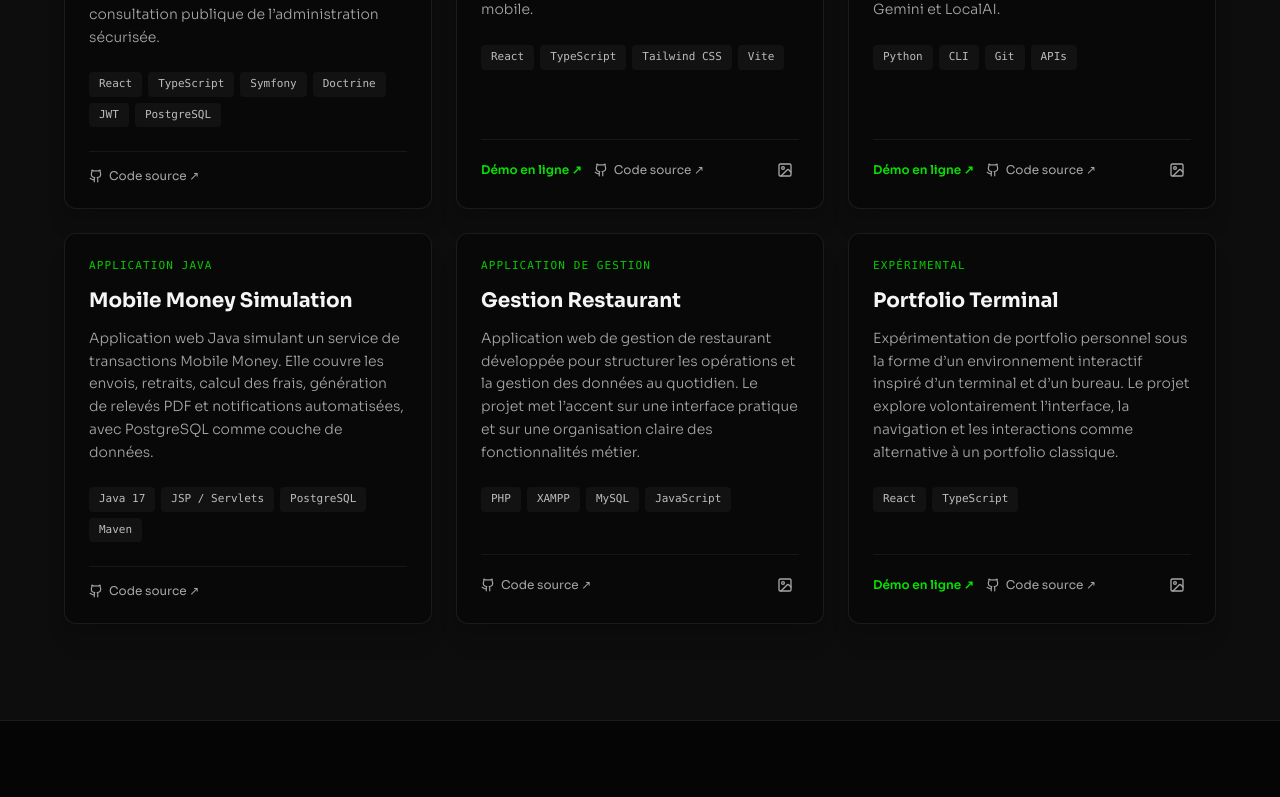
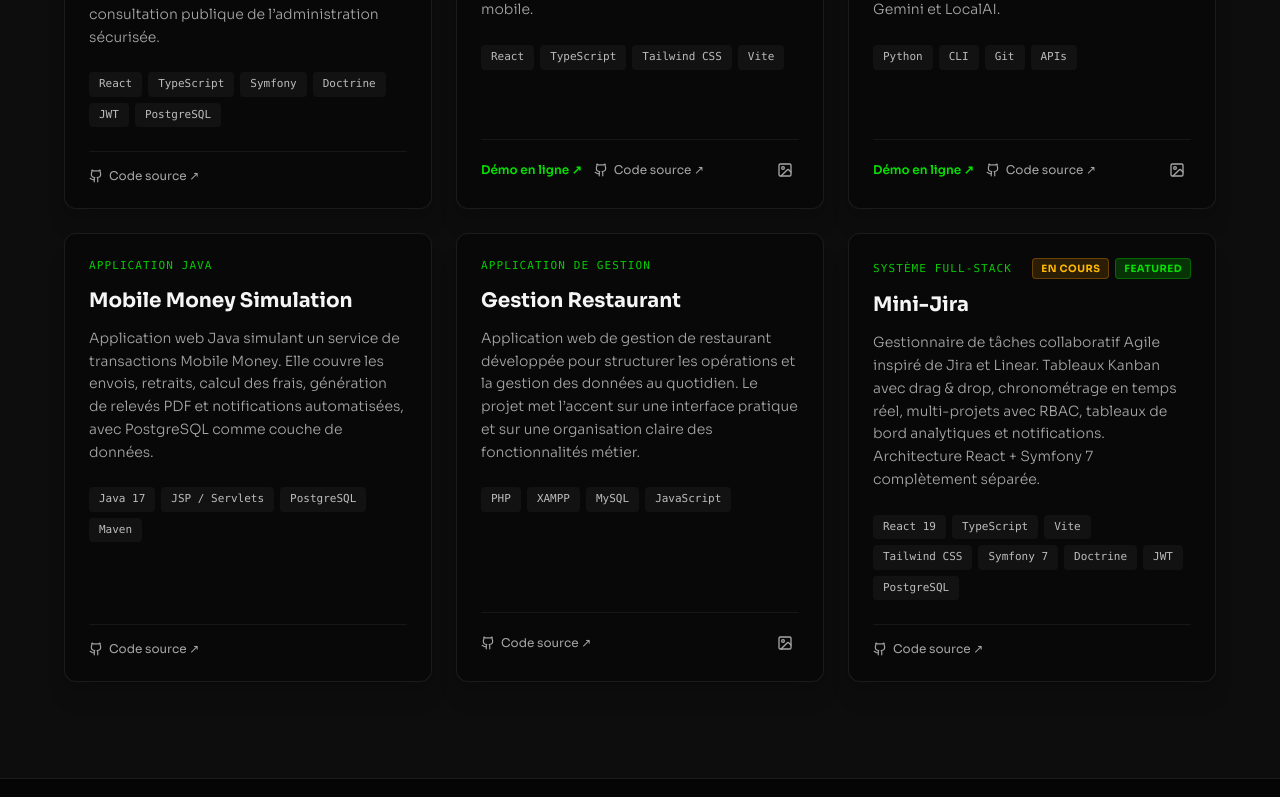
Before and after one commit to roniratsimba/portfolio-v2, a React (Vite) app: page / in a window 1280 px wide. Shown: the part 1644-2441 px from the top of the page. Built offline with nearby package versions, Linux system fonts and the light colour scheme.

Commit message:
Adding project minijira

```diff
--- a/src/components/ProjectsSection.tsx
+++ b/src/components/ProjectsSection.tsx
@@ -49,23 +49,32 @@ export const ProjectsSection: React.FC<ProjectsSectionProps> = ({ lang }) => {
             <StaggerItem key={project.id} className="h-full">
               <article className="group relative flex flex-col justify-between h-full p-6 rounded-xl bg-background/50 hover:bg-background/80 border border-white/[0.08] hover:border-primary/50 transition-all duration-300 shadow-xl hover:-translate-y-1">
                 <div>
-                  {/* Kicker & Featured Badge */}
+
+                  {/* Kicker & Badges */}
                   <div className="flex items-center justify-between gap-2 mb-3">
                     <span className="text-[11px] font-mono tracking-widest uppercase text-primary/90 font-medium">
                       {project.kicker[lang]}
                     </span>
-                    {project.featured && (
-                      <span className="px-2 py-0.5 rounded text-[10px] uppercase font-bold tracking-wider bg-primary/20 text-primary border border-primary/30">
-                        Featured
-                      </span>
-                    )}
+
+                    <div className="flex items-center gap-1.5">
+                      {project.status === "in-progress" && (
+                        <span className="px-2 py-0.5 rounded text-[10px] uppercase font-bold tracking-wider bg-amber-500/15 text-amber-400 border border-amber-500/30">
+                          {lang === "fr" ? "En cours" : "In progress"}
+                        </span>
+                      )}
+
+                      {project.featured && (
+                        <span className="px-2 py-0.5 rounded text-[10px] uppercase font-bold tracking-wider bg-primary/20 text-primary border border-primary/30">
+                          Featured
+                        </span>
+                      )}
+                    </div>
                   </div>
 
                   {/* Project Title */}
                   <h3 className="text-xl font-bold text-foreground mb-3 group-hover:text-primary transition-colors">
                     {project.title}
                   </h3>
-
                   {/* Project Description */}
                   <p className="text-sm text-muted-foreground font-light leading-relaxed mb-6">
                     {project.description[lang]}
--- a/src/data/portfolioData.ts
+++ b/src/data/portfolioData.ts
@@ -16,6 +16,7 @@ export interface Project {
   demo?: string;
   featured?: boolean;
   images: string[];
+  status?: "in-progress" | "completed" | "wip"; // ou d'autres statuts que tu souhaites définir
 }
 
 export interface Experience {
@@ -136,22 +137,30 @@ export const PROJECTS_DATA: Project[] = [
   },
   {
     id: 6,
-    title: "Portfolio Terminal",
+    title: "Mini-Jira",
     kicker: {
-      fr: "EXPÉRIMENTAL",
-      en: "EXPERIMENTAL",
+      fr: "SYSTÈME FULL-STACK",
+      en: "FULL-STACK SYSTEM",
     },
     description: {
-      fr: "Expérimentation de portfolio personnel sous la forme d’un environnement interactif inspiré d’un terminal et d’un bureau. Le projet explore volontairement l’interface, la navigation et les interactions comme alternative à un portfolio classique.",
-      en: "An experimental personal portfolio presented as an interactive terminal-and-desktop environment. The project deliberately explores interface, navigation and interaction as an alternative to a conventional portfolio.",
+      fr: "Gestionnaire de tâches collaboratif Agile inspiré de Jira et Linear. Tableaux Kanban avec drag & drop, chronométrage en temps réel, multi-projets avec RBAC, tableaux de bord analytiques et notifications. Architecture React + Symfony 7 complètement séparée.",
+      en: "Agile collaborative task manager inspired by Jira and Linear. Interactive Kanban boards with drag & drop, real-time time tracking, multi-project RBAC, analytical dashboards and notifications. Fully separated React + Symfony 7 architecture.",
     },
-    stack: ["React", "TypeScript"],
-    demo: "https://roni-terminal.vercel.app/",
-    github: "https://github.com/roniratsimba/portfolio-fun",
-    images: [
-      "/images/projects/fun-portfolio/terminal.webp",
-      "/images/projects/fun-portfolio/terminal.png",
+    stack: [
+      "React 19",
+      "TypeScript",
+      "Vite",
+      "Tailwind CSS",
+      "Symfony 7",
+      "Doctrine",
+      "JWT",
+      "PostgreSQL",
     ],
+    github: "https://github.com/roniratsimba/mini-jira",
+    // demo: "..."
+    featured: true,
+    status: "in-progress",   // ou "wip"
+    images: [],
   },
 ];
 
```
